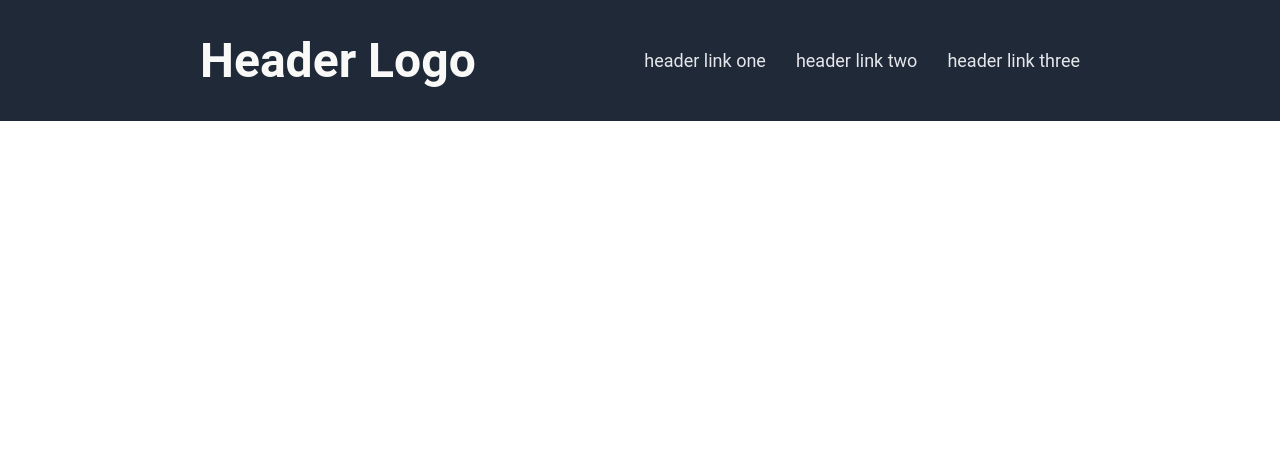
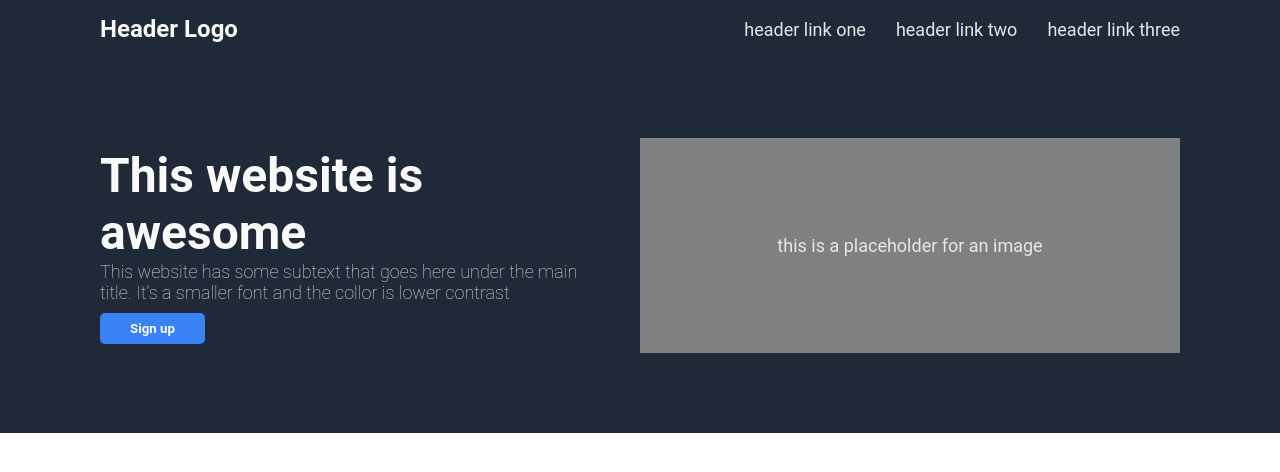
Before and after one commit to YatoAki/Project-Landing-Page, a plain HTML site: page index.html in a window 1280 px wide. Drawn offline with Linux system fonts and the light colour scheme.

Commit message:
Add hero style

```diff
--- a/index.html
+++ b/index.html
@@ -6,9 +6,9 @@
     <title>Landing Page</title>
   </head>
   <body>
-    <div class="container">
+    <div class="header">
       <div class="logo">
-        <h1>Header Logo</h1>
+        Header Logo
       </div>
       <ul class="right-links">
         <li><a href="#">header link one</a></li>
@@ -16,5 +16,17 @@
         <li><a href="#">header link three</a></li>
       </ul>
     </div>
+    <div class="hero-container">
+      <div class="left-hero">
+        <div class="main">This website is awesome</div>
+        <div class="sub">This website has some subtext that goes here under the main title. It's a smaller font and the collor is lower contrast</div>
+        <button type="button" class="hero-signup">Sign up</button>
+      </div>
+      <div class="right-hero">
+        <div class="image">
+          <p class="secondary">this is a placeholder for an image</p>
+        </div>
+      </div>
+    </div>
   </body>
 </html>
--- a/style.css
+++ b/style.css
@@ -4,9 +4,21 @@ body{
   min-height: 100vh;
 }
 
-.container{
+button{
+  font-family: 'roboto', 'sans-serif';
+  border-radius: 5px;
+  border: none;
+  padding: 8px 30px;
+  background-color: #3882F6;
+  font-weight: bold;
+  color: #F9FAF8;
+}
+
+/* Header */
+
+.header{
   display: flex;
-  padding: 0 200px;
+  padding: 15px 100px;
   justify-content: space-between;
   align-items: center;
   background-color: #1F2937;
@@ -18,7 +30,7 @@ ul{
   padding: 0;
 }
 
-a{
+.sub ,a{
   text-decoration: none;
   font-size: 18px;
   color: #E5E7EB;
@@ -27,9 +39,53 @@ a{
 .logo{
   font-size: 24px;
   color: #F9FAF8;
+  font-weight: bold;
 }
 
 .right-links{
   display: flex;
   gap:30px;
 }
+
+/* Hero */
+
+.hero-container{
+  display: flex;
+  padding: 80px 100px;
+  justify-content: space-between;
+  align-items: center;
+  background-color: #1F2937;
+}
+
+.left-hero{
+  width: 500px;
+}
+
+.main{
+  font-size: 48px;
+  font-weight: bolder;
+  color: #F9FAF8;
+}
+
+.sub{
+  margin-bottom: 10px;
+  font-weight: lighter;
+}
+
+.right-hero{
+  width: 50%;
+}
+
+.image {
+    background-color: gray;
+    display: flex;
+    align-items: center;
+    justify-content: center;
+    height: 215px;
+}
+
+.secondary{
+    font-size: 18px;
+    color: #E5E7EB;
+    text-decoration: none;
+}
```
